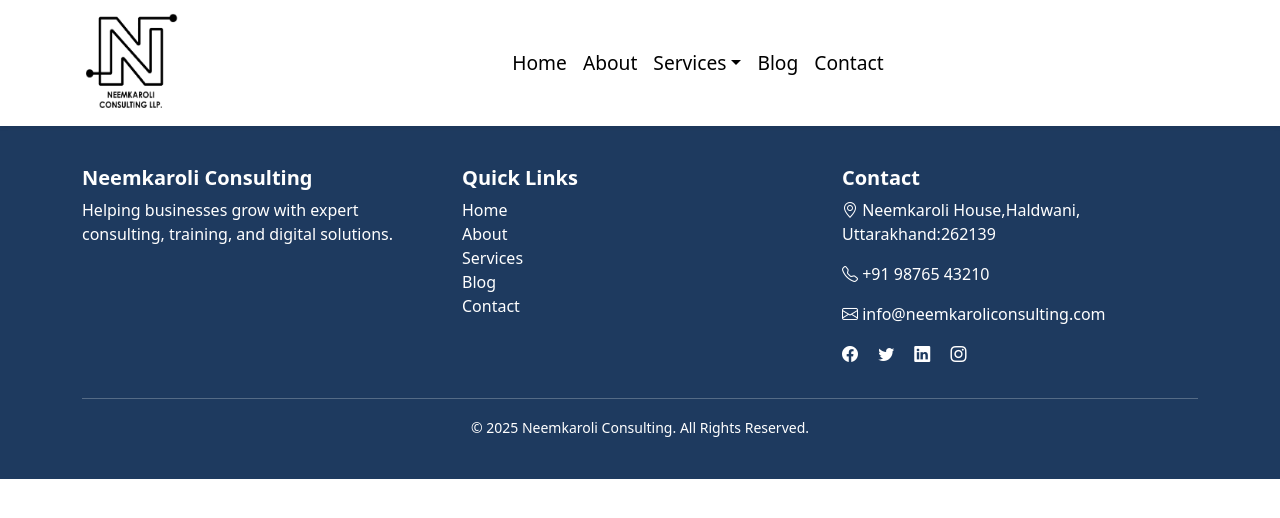
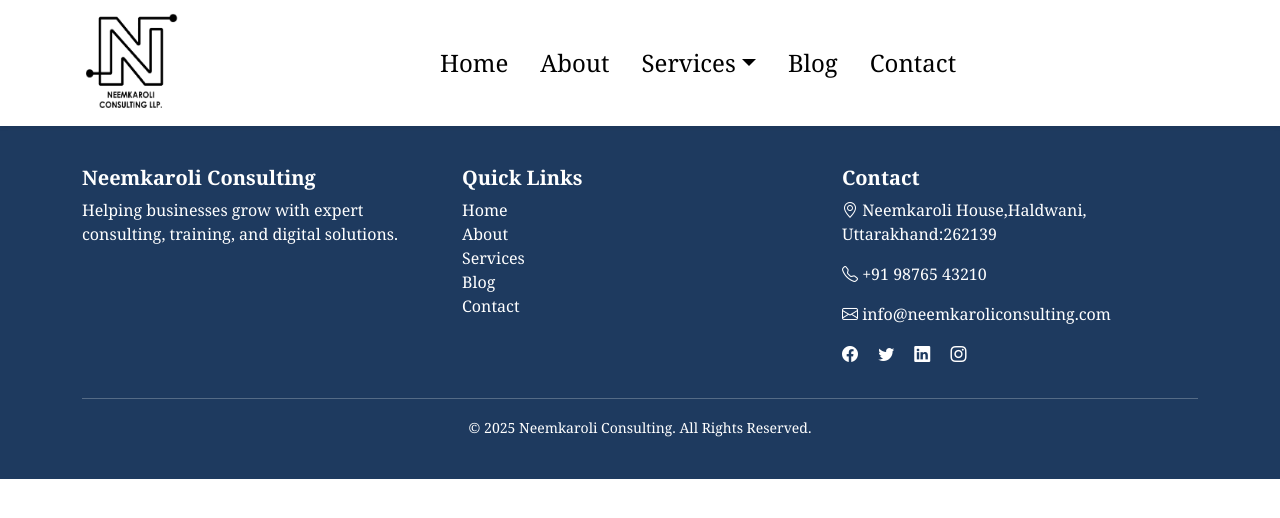
Before and after one commit to neemkaroli12/Neemkaroli-_Consulting, a Django app: template templates/layout.html in a window 1280 px wide. Shown: the top 518 px of the page. Run offline with Django 5.2, Linux system fonts and the light colour scheme; the template is opened without the code that fills it, so the values that code supplies are empty.

Commit message:
dev1:fontchange all

```diff
--- a/templates/layout.html
+++ b/templates/layout.html
@@ -12,7 +12,9 @@
   <link href="https://cdn.jsdelivr.net/npm/bootstrap-icons/font/bootstrap-icons.css" rel="stylesheet">
 
   <style>
-
+    body{
+      font-family: Cambria, Cochin, Georgia, Times, 'Times New Roman', serif;
+    }
     .navbar-custom {
       background-color: #fff;
 
@@ -26,7 +28,7 @@
 
     .nav-link{
        color: #000 !important;
-       font-size: 1.2rem;
+       font-size: 1.5rem;
     }
 
 
@@ -58,9 +60,9 @@
     <div class="collapse navbar-collapse" id="mainNavbar">
       <ul class="navbar-nav mb-2 mb-lg-0">
         <li class="nav-item"><a class="nav-link active" href="#">Home</a></li>
-        <li class="nav-item"><a class="nav-link active" href="#">About</a></li>
+        <li class="nav-item"><a class="nav-link active ms-3" href="#">About</a></li>
         <li class="nav-item dropdown">
-          <a class="nav-link active dropdown-toggle" href="#" id="servicesDropdown"
+          <a class="nav-link active dropdown-toggle  ms-3" href="#" id="servicesDropdown"
              role="button" data-bs-toggle="dropdown" aria-expanded="false">Services</a>
           <ul class="dropdown-menu" aria-labelledby="servicesDropdown">
             <li><a class="dropdown-item" href="#">All Services</a></li>
@@ -70,8 +72,8 @@
             <li><a class="dropdown-item" href="#">FAQ</a></li>
           </ul>
         </li>
-        <li class="nav-item"><a class="nav-link active" href="#">Blog</a></li>
-        <li class="nav-item"><a class="nav-link active" href="#">Contact</a></li>
+        <li class="nav-item"><a class="nav-link active  ms-3" href="#">Blog</a></li>
+        <li class="nav-item"><a class="nav-link active  ms-3" href="#">Contact</a></li>
       </ul>
     </div>
   </div>
```
